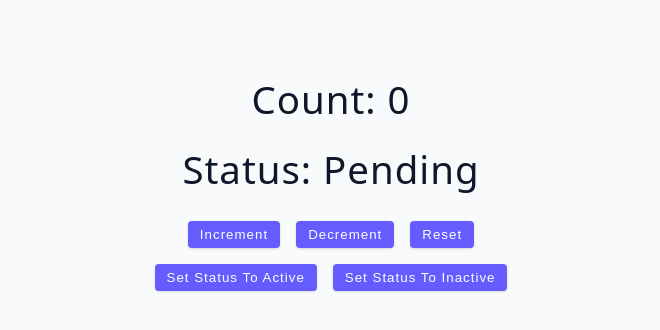
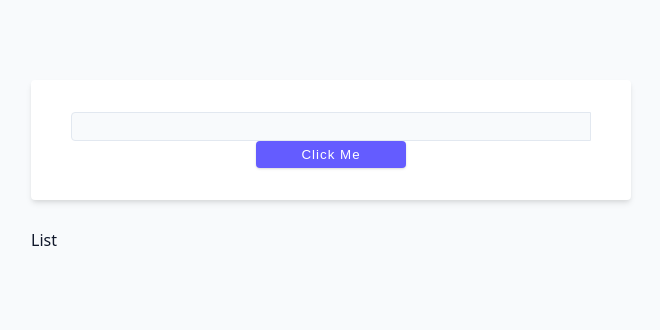
Before and after one commit to ehandresen/typescript-and-react, a React (Vite) app: page / in a window 1280 px wide. Shown: the top 330 px of the page, without its empty margins (309-969 px from the left). Built offline with nearby package versions, Linux system fonts and the light colour scheme.

Commit message:
task challenge

```diff
--- a/src/App.tsx
+++ b/src/App.tsx
@@ -1,4 +1,4 @@
-import Component from './starter/09-rtk';
+import Component from './starter/10-tasks';
 
 function App() {
   return (
--- /dev/null
+++ b/src/starter/10-tasks/Form.tsx
@@ -0,0 +1,24 @@
+import { useState } from 'react';
+
+function Form() {
+  const [description, setDescription] = useState<string>('');
+
+  function handleInput(e: React.ChangeEvent<HTMLInputElement>): void {
+    setDescription(e.target.value);
+  }
+
+  function handleSubmit(e: React.FormEvent<HTMLFormElement>): void {
+    e.preventDefault();
+  }
+
+  return (
+    <form className="form" onSubmit={handleSubmit}>
+      <input className="form-input" type="text" onChange={handleInput} />
+      <button className="btn btn-center" type="submit">
+        click me
+      </button>
+    </form>
+  );
+}
+
+export default Form;
--- /dev/null
+++ b/src/starter/10-tasks/List.tsx
@@ -0,0 +1,5 @@
+function List() {
+  return <div>List</div>;
+}
+
+export default List;
--- a/src/starter/10-tasks/index.tsx
+++ b/src/starter/10-tasks/index.tsx
@@ -1,9 +1,16 @@
+import List from './List';
+import Form from './Form';
+import type { Task } from './types';
+import { useState } from 'react';
+
 function Component() {
+  const [taskList, setTaskList] = useState<Task[]>([]);
+
   return (
-    <div>
-      <h2>React & Typescript</h2>
-      <h2>Task List</h2>
-    </div>
+    <section>
+      <Form />
+      <List />
+    </section>
   );
 }
 export default Component;
--- /dev/null
+++ b/src/starter/10-tasks/types.ts
@@ -0,0 +1,5 @@
+export type Task = {
+  id: string;
+  description: string;
+  isCompleted: boolean;
+};
```
